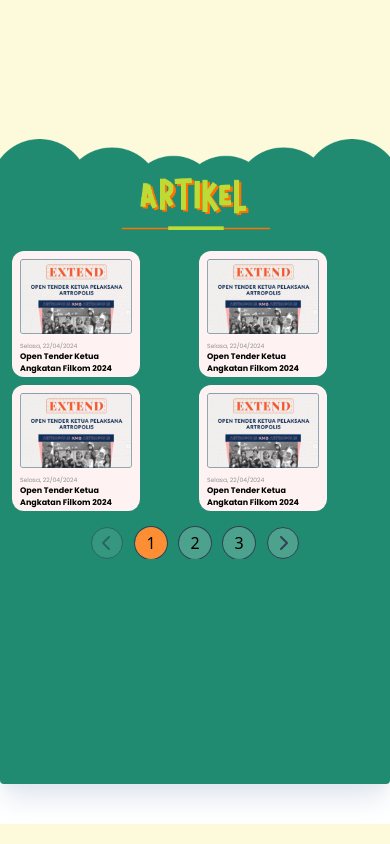
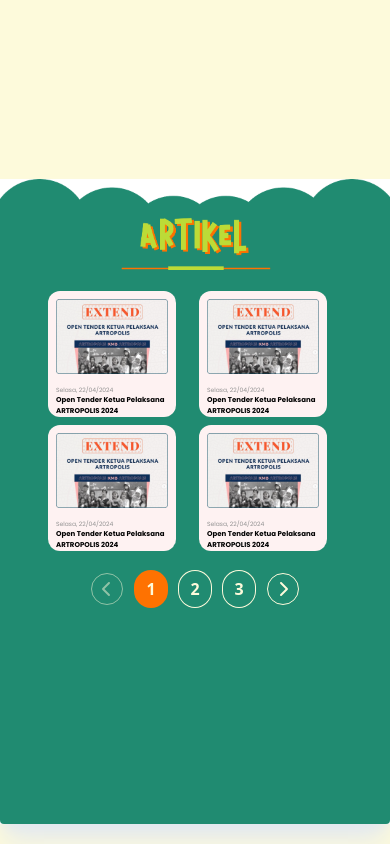
Before and after one commit to ayseloub/webbemdummy, a React (Vite) app: page / in a window 390 px wide. Shown: the part 2260-3104 px from the top of the page. Built offline with nearby package versions, Linux system fonts and the light colour scheme.

Commit message:
revisi tentang dan artikel achmal

```diff
--- a/package.json
+++ b/package.json
@@ -14,12 +14,13 @@
     "@fortawesome/free-solid-svg-icons": "^6.5.2",
     "@fortawesome/react-fontawesome": "^0.2.0",
     "@glidejs/glide": "^3.6.0",
-    "react-fast-marquee": "^1.6.4",
     "@mui/base": "^5.0.0-beta.40",
     "atropos": "^2.0.2",
     "framer-motion": "^11.1.1",
+    "lucide-react": "^0.376.0",
     "react": "^18.2.0",
     "react-dom": "^18.2.0",
+    "react-fast-marquee": "^1.6.4",
     "react-router-dom": "^6.22.3",
     "read-more-react": "^1.0.10"
   },
--- a/src/page/Compponent/HomeComp/Artikel.jsx
+++ b/src/page/Compponent/HomeComp/Artikel.jsx
@@ -68,7 +68,7 @@ export default function CarouselCard() {
             id: 1,
             img: fotoArtikel,
             tanggal: 'Selasa, 22/04/2024',
-            judul: 'Open Tender Ketua Angkatan Filkom 2024',
+            judul: 'Open Tender Ketua Pelaksana ARTROPOLIS 2024',
         },
         {
             id: 2,
@@ -89,7 +89,7 @@ export default function CarouselCard() {
         <>
             {/*<!-- Component: Card Carousel --> */}
 
-            <div className=" relative w-full h-max -top-10 xl:-top-20 overflow-hidden rounded shadow-xl shadow-slate-200">
+            <div className=" relative w-full h-max  overflow-hidden rounded shadow-xl shadow-slate-200">
                 {/* background */}
                 <img src={bgArtikelPC} alt="" className="hidden xl:flex h-max" />
                 <img src={bgArtikelHP} alt="" className="xl:hidden " />
@@ -100,7 +100,7 @@ export default function CarouselCard() {
                         <img src={ArtikelTittle} alt="" className='absolute w-[20rem] mx-auto text-4xl xl:text-7xl xl:pt-36  xl:w-[43rem]' />
                     </div>
                     {/* slides */}
-                    <div className="overflow-hidden relative top-28 mx-3 xl:top-96" data-glide-el="track">
+                    <div className="overflow-hidden relative top-28 mx-12 xl:top-96" data-glide-el="track">
                         <ul className=" flex flex-wrap w-full mx-auto overflow-hidden">
                             {cards.map((card, index) => (
                                 <li key={card.id} className={`flex justify-center gap-2 xl:gap-28 ${cardsPerSlide > 3 ? 'grid grid-cols-2' : ''}`}>
@@ -113,31 +113,31 @@ export default function CarouselCard() {
                         {/*    <!-- Controls --> */}
                         <div className="flex gap-3 xl:gap-8 w-full h-max items-center justify-center mt-4 xl:mt-10" data-glide-el="controls">
                             {/* Tombol Prev */}
-                            <button className={`h-8 w-8 items-center justify-center rounded-full border border-slate-700 bg-white/20 text-slate-700 transition duration-300 hover:border-slate-900 hover:text-slate-900 lg:h-12 lg:w-12 ${activeSlide === 0 ? 'pointer-events-none opacity-50' : ''}`} data-glide-dir="<"
+                            <button className={`h-8 w-8 items-center justify-center rounded-full border border-cust-yellow transition duration-300  lg:h-12 lg:w-12 ${activeSlide === 0 ? 'pointer-events-none opacity-50' : ''}`} data-glide-dir="<"
                                 onClick={prevSlide}
                                 aria-label="prev slide">
-                                <FontAwesomeIcon icon={faChevronLeft} />
+                                <FontAwesomeIcon icon={faChevronLeft} style={{ color: '#FDFADB' }}/>
                             </button>
 
                             {/* Indikator */}
-                            <div className="flex gap-3 xl:gap-8">
+                            <div className="flex gap-3 xl:gap-8 py-1">
                                 {[...Array(totalSlides).keys()].map((indicator) => (
                                     <button
                                         key={indicator}
-                                        className={`group ${activeSlide === indicator ? 'bg-cust-orange' : ''} rounded-full`}
+                                        className={`group rounded-full`}
                                         data-glide-dir={`=${indicator}`}
                                         aria-label={`goto slide ${indicator + 1}`}
                                     >
-                                        <span className="h-8 xl:h-12 justify-center items-center w-8 xl:w-12 p-1 flex rounded-full bg-white/20 ring-1 ring-slate-700 transition-colors duration-300 focus:outline-none">{indicator + 1}</span>
+                                        <span className={`h-9 xl:h-12 justify-center items-center w-8 xl:w-12 p-1 flex rounded-full  ring-1 font-semibold transition-colors duration-300 focus:outline-none text-cust-yellow ${activeSlide === indicator ? 'bg-cust-orange ring-cust-orange' : 'ring-cust-yellow'}`}>{indicator + 1}</span>
                                     </button>
                                 ))}
                             </div>
 
                             {/* Tombol Next */}
-                            <button className={`h-8 w-8 items-center justify-center rounded-full border border-slate-700 bg-white/20 text-slate-700 transition duration-300 hover:border-slate-900 hover:text-slate-900 lg:h-12 lg:w-12 ${activeSlide === totalSlides - 1 ? 'pointer-events-none opacity-50' : ''}`} data-glide-dir=">"
+                            <button className={`h-8 w-8 items-center justify-center rounded-full border border-cust-yellow  transition duration-300  lg:h-12 lg:w-12 ${activeSlide === totalSlides - 1 ? 'pointer-events-none opacity-50' : ''}`} data-glide-dir=">"
                                 onClick={nextSlide}
                                 aria-label="next slide">
-                                <FontAwesomeIcon icon={faChevronRight} />
+                                <FontAwesomeIcon icon={faChevronRight} style={{ color: '#FDFADB' }}/>
                             </button>
                         </div>
 
--- a/src/page/Compponent/HomeComp/CardContent.jsx
+++ b/src/page/Compponent/HomeComp/CardContent.jsx
@@ -8,8 +8,8 @@ const CardContent = ({ card }) => {
         <div key={id} className="card bg-red-50 w-[8rem] h-[7.875rem] xl:w-[18.75rem] xl:h-[18.5rem] xl:rounded-3xl xl:p-5 p-2 rounded-xl">
             <div className=' xl:rounded-3xl w-full h-full'>
                 <img src={img} alt="" className='xl:rounded-[.625rem]' />
-                <p className='font-poppins xl:text-sm text-[6px] text-cust-gray xl:w-full text-start xl:mt-4 mt-2'>{tanggal}</p>
-                <h3 className='font-poppins xl:w-full text-start xl:mt-2 font-bold xl:text-lg text-[8px]'>{judul}</h3>
+                <p className='font-poppins xl:text-sm text-[6px] text-cust-gray xl:w-full text-start mt-3 xl:mb-2'>{tanggal}</p>
+                <h3 className='font-poppins xl:w-full text-start xl:leading-normal font-bold xl:text-base text-[7px]'>{judul}</h3>
             </div>
         </div>
     );
--- a/src/page/Compponent/HomeComp/Tentang.jsx
+++ b/src/page/Compponent/HomeComp/Tentang.jsx
@@ -11,7 +11,7 @@ import { faArrowRightLong } from "@fortawesome/free-solid-svg-icons";
 
 const Tentang = () => {
     return (
-        <div className='w-full bg-cust-background h-max py-[30rem] relative xl:py-0 xl:pb-0'>
+        <div className='w-full bg-cust-background h-max xl:-mb-20 py-[30rem] relative xl:py-0 xl:pb-0'>
             {/* BACKGROUND */}
             <img src={bgTentang} alt="" className='hidden xl:block' />
 
@@ -29,8 +29,8 @@ const Tentang = () => {
                 <div className='w-[23rem] rotate-3 h-16 bg-cust-orange rounded-full font-lato text-cust-white text-2xl flex items-center justify-center'>Kabinet Arthakara</div>
                 </div>
                 <div className='mx-8 xl:mx-0 font-lato flex flex-col xl:w-[35rem] '>
-                    <h3 className='text-start font-bold xl:font-extrabold text-lg xl:text-[32px] mt-8 mb-4 xl:mb-8'>Apa itu BEM FILKOM UB?</h3>
-                    <p className='text-justify font-normal text-sm xl:text-2xl mb-5 xl:mb-8 xl:leading-7'>BEM FILKOM UB merupakan badan eksekutif yang memiliki 4 fungsi utama dalam membantu mahasiswa FILKOM UB berproses, diantaranya ialah Pelayanan khususnya dibidang Advokasi dan Kesejahteraan Mahasiswa, Pengembangan dalam mengembangkan soft skill serta minat bakat Mahasiswa, Pengabdian dalam mengamalkan salah satu Tri Dharma Perguruan Tinggi, dan Pergerakan yang mewadahi mahasiswa untuk bertindak dalam mengawal isu yang beredar.</p>
+                    <h3 className='text-start font-bold xl:font-extrabold text-lg xl:text-[32px] mt-8 mb-4 xl:mb-8 text-[#252525]'>Apa itu BEM FILKOM UB?</h3>
+                    <p className='text-justify font-normal text-sm xl:text-2xl mb-5 xl:mb-8 xl:leading-7 text-[#252525]'>BEM FILKOM UB merupakan badan eksekutif yang memiliki 4 fungsi utama dalam membantu mahasiswa FILKOM UB berproses, diantaranya ialah Pelayanan khususnya dibidang Advokasi dan Kesejahteraan Mahasiswa, Pengembangan dalam mengembangkan soft skill serta minat bakat Mahasiswa, Pengabdian dalam mengamalkan salah satu Tri Dharma Perguruan Tinggi, dan Pergerakan yang mewadahi mahasiswa untuk bertindak dalam mengawal isu yang beredar.</p>
                     <button className='w-max ring-1 ring-cust-orange text-cust-orange hover:bg-cust-orange hover:text-white rounded-full px-6 py-2 xl:text-xl'><a href="" target='_blank'>Selengkapnya <FontAwesomeIcon className="relative" icon={faArrowRightLong} /></a></button>
                 </div>
             </div>
@@ -39,12 +39,3 @@ const Tentang = () => {
 }
 
 export default Tentang
-
-
-{/* <div key="1" className="card bg-red-50 xl:w-[18.75rem] xl:h-[18.5rem] xl:rounded-3xl xl:p-5">
-                                <div className=' xl:rounded-3xl w-full h-full'>
-                                    <img src={fotoArtikel} alt="" className='xl:rounded-[.625rem]' />
-                                    <p className='font-poppins text-sm text-cust-gray xl:w-full text-start xl:mt-4'>Selasa, 22/04/2024</p>
-                                    <h3 className='font-poppins xl:w-full text-start xl:mt-2 font-bold text-lg'>Open Tender Ketua Angkatan Filkom 2024</h3>
-                                </div>
-                            </div> */}
```
Also changed, not shown: 1 other file (tests, documents, lock files or other folders).
